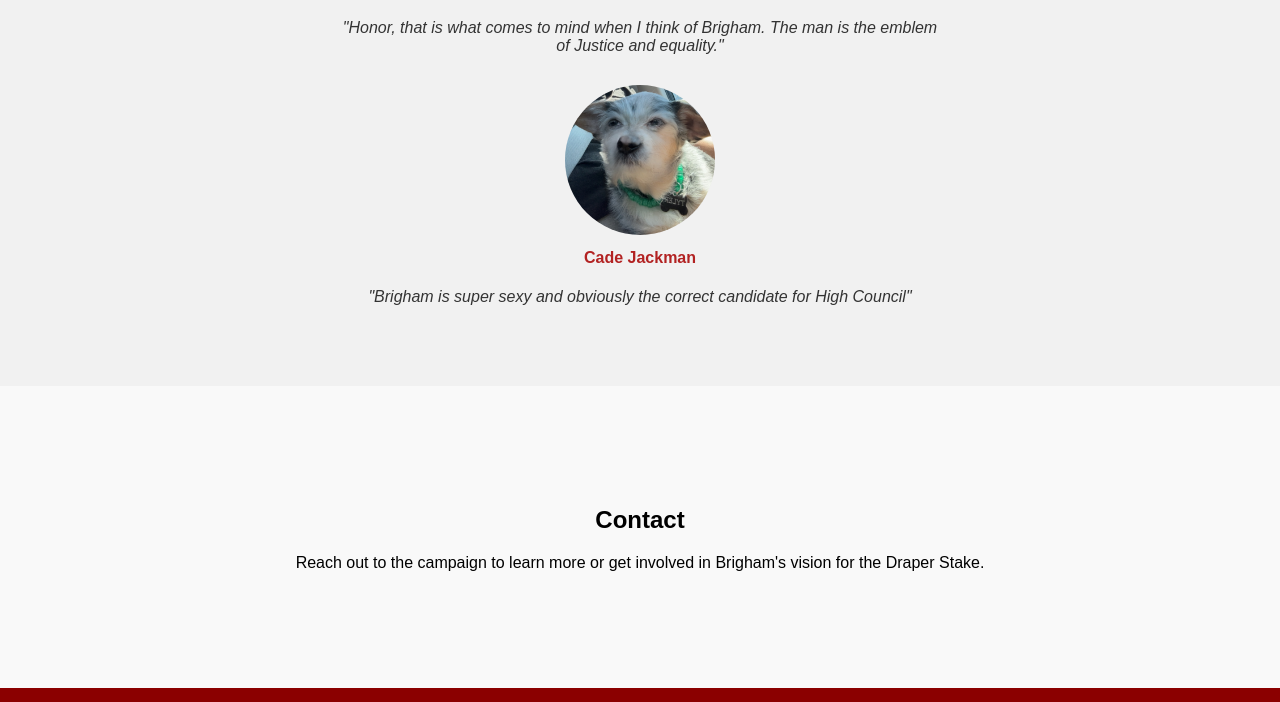
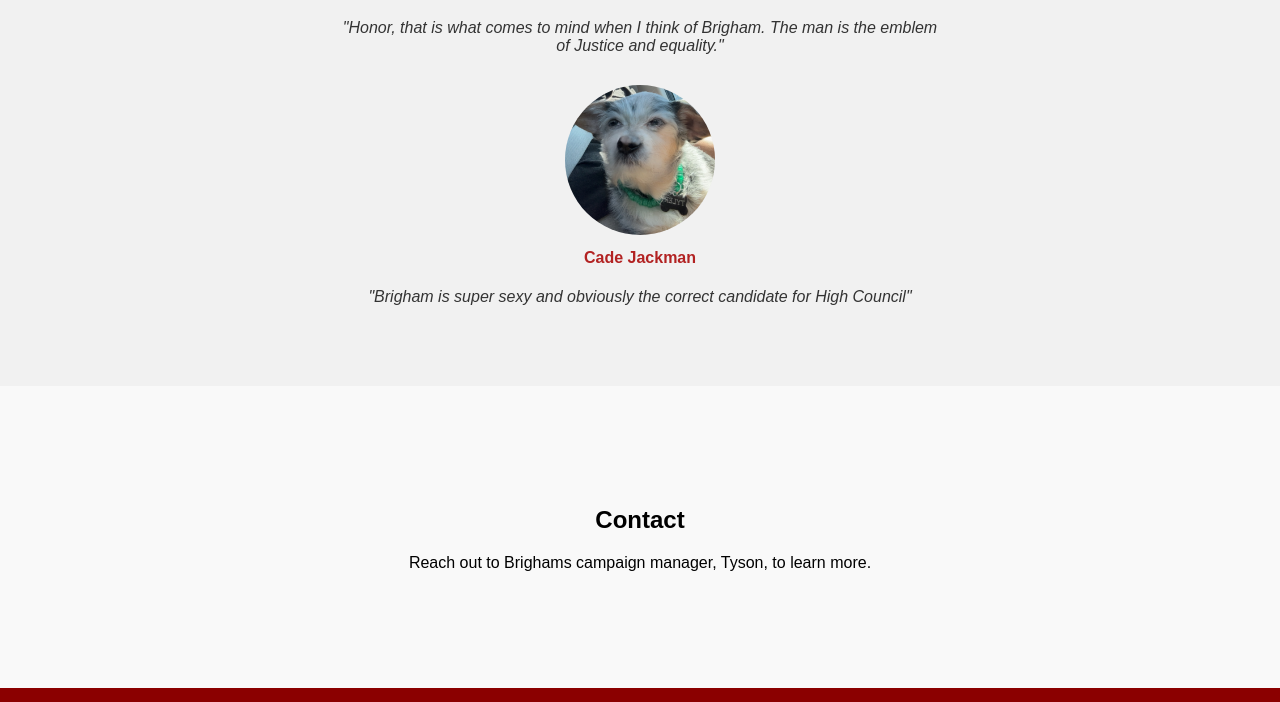
Before and after one commit to BrighamPatterson/Brigham, a plain HTML site: page index.html in a window 1280 px wide. Shown: the part 2278-2980 px from the top of the page. Drawn offline with Linux system fonts and the light colour scheme.

Commit message:
Update index.html

```diff
--- a/index.html
+++ b/index.html
@@ -255,7 +255,7 @@ body {
 <section id="contact">
     <div class="main-section">
         <h2>Contact</h2>
-        <p>Reach out to the campaign to learn more or get involved in Brigham's vision for the Draper Stake.</p>
+        <p>Reach out to Brighams campaign manager, Tyson, to learn more.</p>
     </div>
 </section>
 
```
